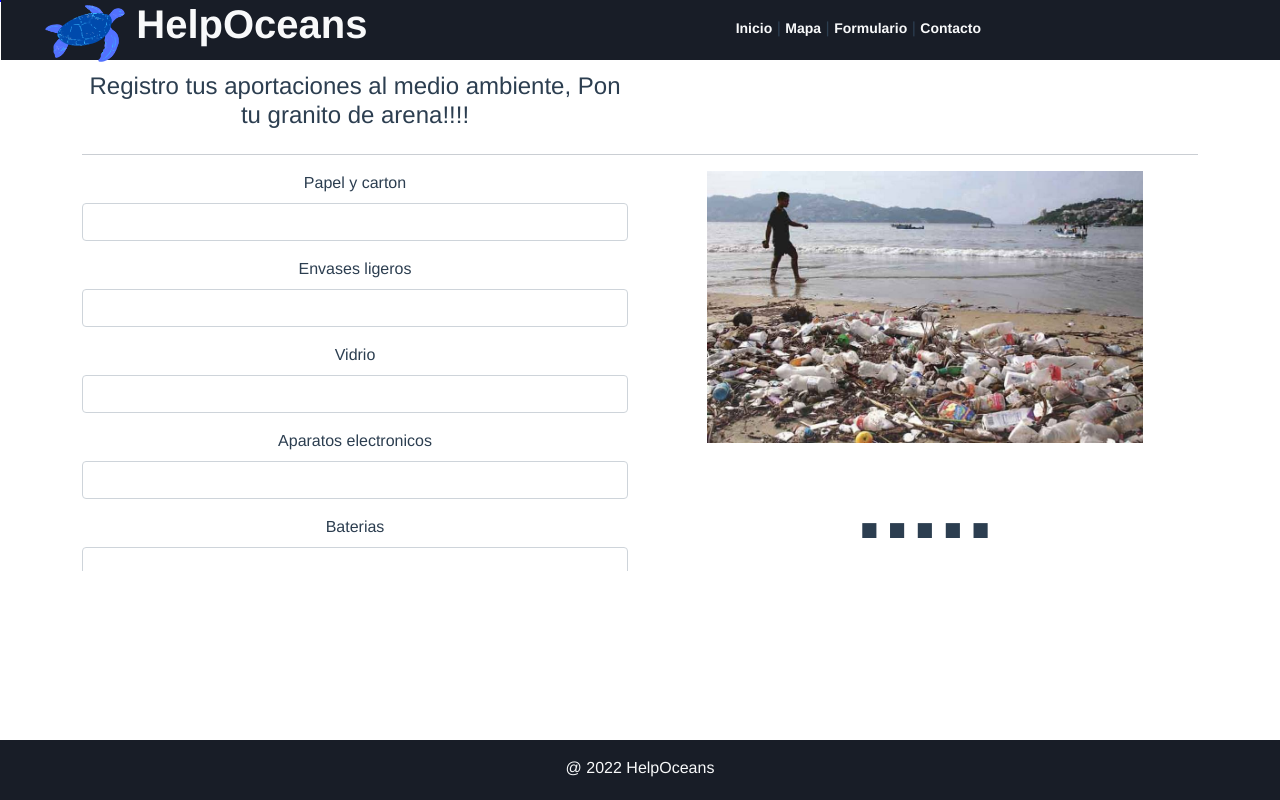
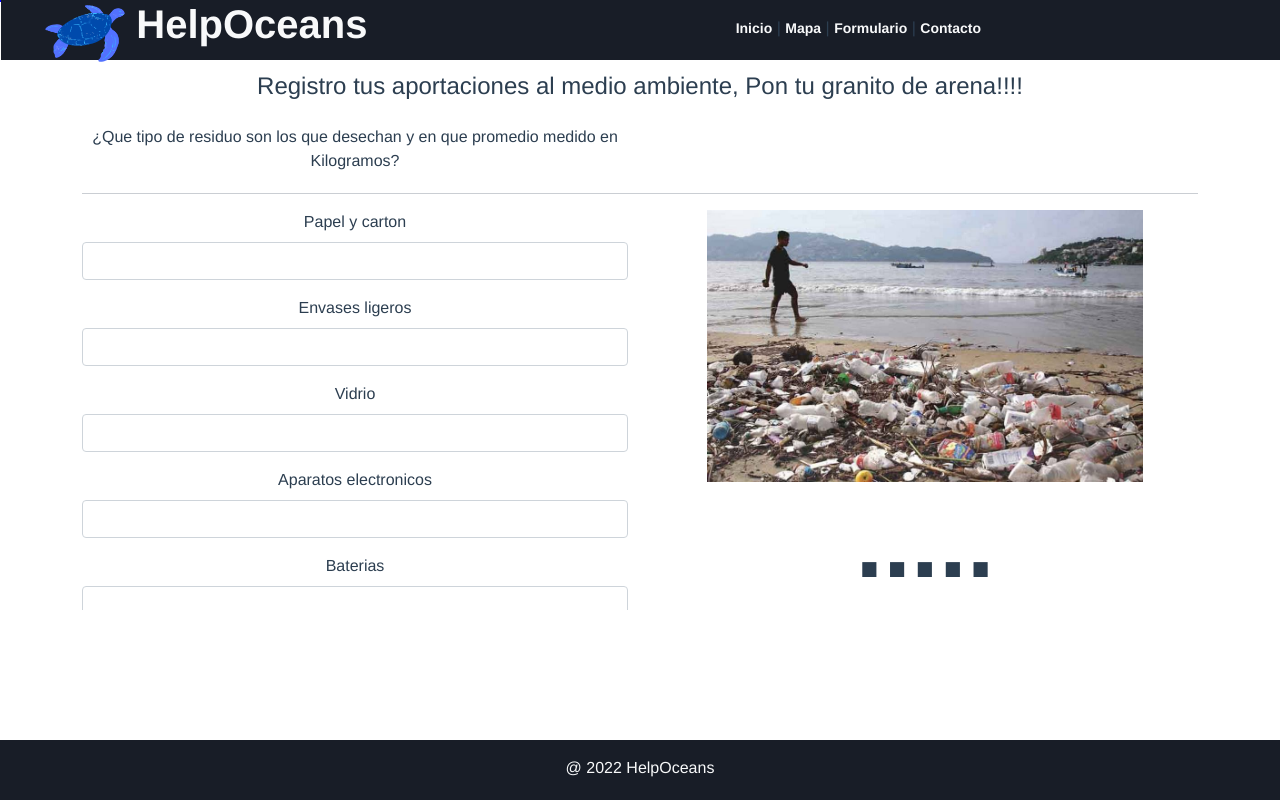
Before and after one commit to JesusGarridoM/HACK-THE-OCEAN, a Vue app: page /#/formulario in a window 1280 px wide. Built offline with nearby package versions, Linux system fonts and the light colour scheme.

Commit message:
fix some legends

```diff
--- a/src/views/Formulario.vue
+++ b/src/views/Formulario.vue
@@ -1,10 +1,12 @@
 <template>
   <div class="paddingTopHeightHeader">
     <div class="formulario">
+      <h4 class="mb-4">Registro tus aportaciones al medio ambiente, Pon tu granito de arena!!!!</h4>
+
       <div class="container">
         <div class="row">
           <div class="col-6">
-            <h4 class="mb-2">Registro tus aportaciones al medio ambiente, Pon tu granito de arena!!!!</h4>
+            <p class="mb-1">¿Que tipo de residuo son los que desechan y en que promedio medido en Kilogramos?</p>
           </div>
         </div>
         <hr>
```
